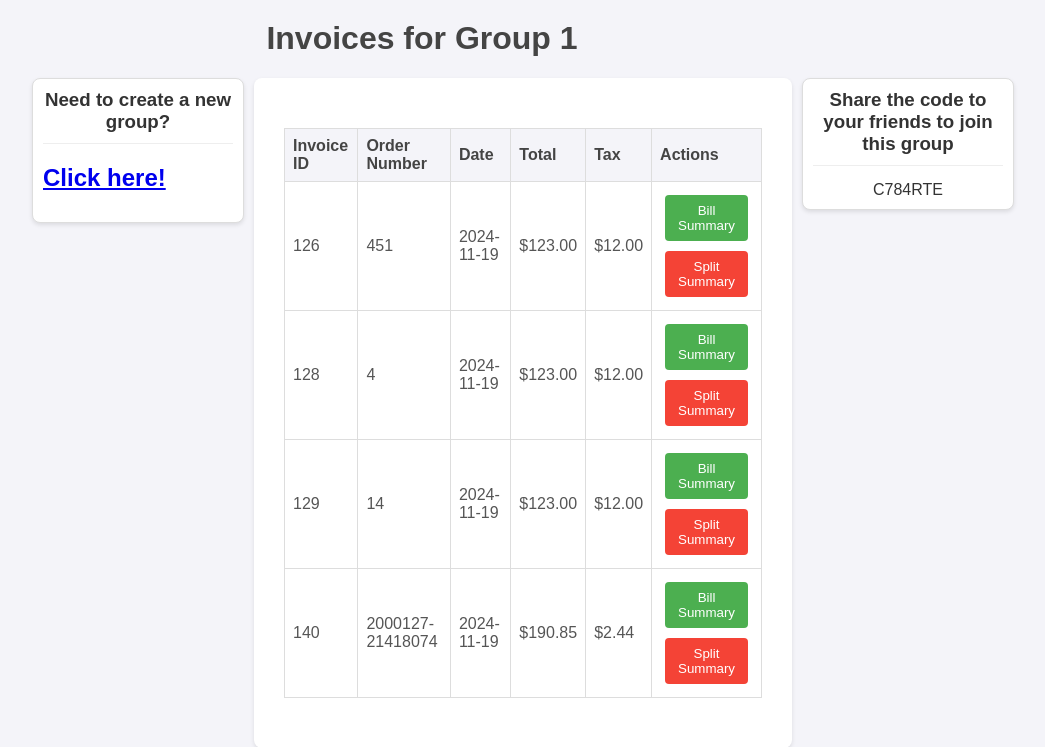
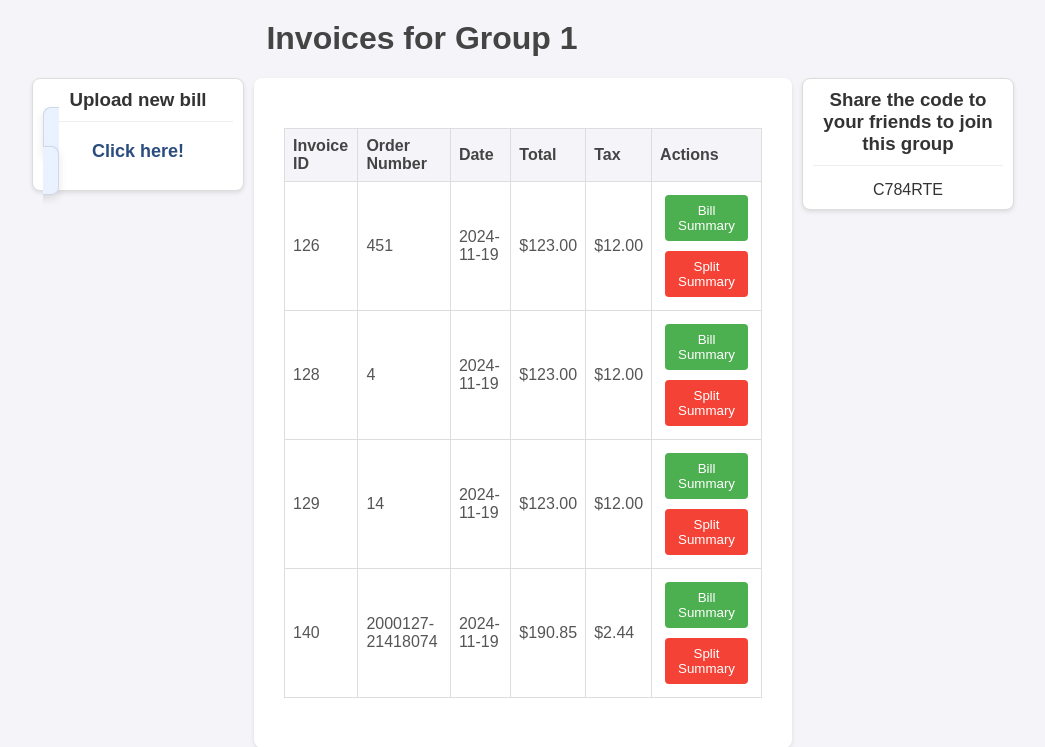
Before and after one commit to thangarajarvind/FairShare, a Flask app: page /group/1/invoices in a window 1280 px wide. Shown: the top 747 px of the page, without its empty margins (218-1263 px from the left). Run offline with Flask 3, Linux system fonts and the light colour scheme; a user stored in the database is signed in; data comes from the database, SQL or seed files in the repository.

Commit message:
upload bill html

```diff
--- a/flask_app/templates/invoices.html
+++ b/flask_app/templates/invoices.html
@@ -42,7 +42,35 @@
             width: 190px;
             box-shadow: 0 2px 4px rgba(0,0,0,0.1);
         }
+        .group-card {
+            background: #eaf1ff;
+            border: 1px solid #d0d8e8;
+            border-radius: 8px;
+            padding: 15px;
+            width: 250px;
+            box-shadow: 0 4px 8px rgba(0, 0, 0, 0.1);
+            transition: transform 0.2s ease, box-shadow 0.2s ease;
+            text-align: center;
+            text-decoration: none;
+            color: #333;
+        }
 
+        .group-card:hover {
+            transform: translateY(-5px);
+            box-shadow: 0 8px 16px rgba(0, 0, 0, 0.2);
+        }
+
+        .group-card h2 {
+            margin: 0;
+            font-size: 18px;
+            color: #2b4c7e;
+        }
+
+        .group-card p {
+            margin: 10px 0 0;
+            font-size: 14px;
+            color: #555;
+        }
         .user-summary-box h3 {
             margin: 0 0 1px 0;
             padding-bottom: 10px;
@@ -136,7 +164,7 @@
     <div class="page-container">
         <div class="side-container">
             <div class="user-summary-box">
-                <h3>Need to create a new group?</h3>
+                <h3>Upload new bill</h3>
                 <div class="group-list">
                     <a href="/create_group" class="group-card">
                         <h2>Click here!</h2>
```
Also changed, not shown: 1 other file.
